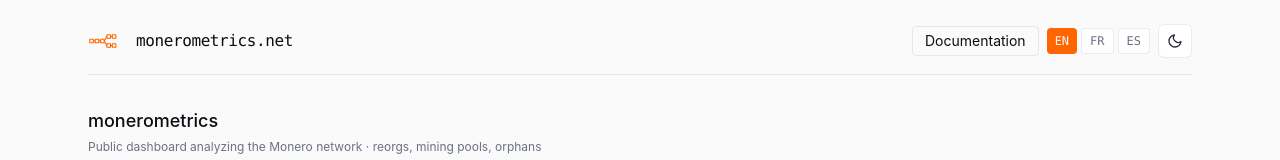
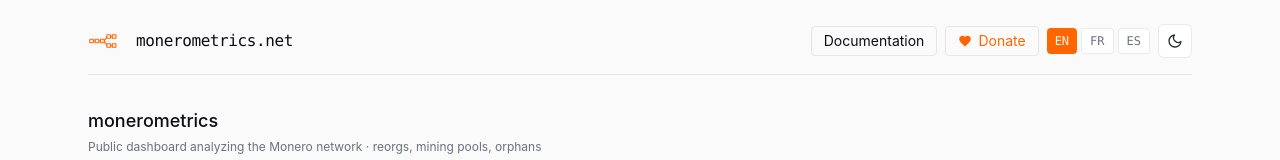
Before and after one commit to nowi333/monerometrics, a React (Vite) app in the folder apps/dashboard/: page / in a window 1280 px wide. Shown: the top 160 px of the page. Built offline with nearby package versions, Linux system fonts and the light colour scheme; no server answers.

Commit message:
dashboard: bouton "don" (coeur) dans le header
Ajoute un bouton de don entre Documentation et le selecteur de langue.
Au clic : retour au dashboard si besoin, puis defilement vers le widget
de don XMR. Cle i18n donate.nav (FR/EN/ES), ancre id="donation".

```diff
--- a/apps/dashboard/src/App.jsx
+++ b/apps/dashboard/src/App.jsx
@@ -20,6 +20,14 @@
   const { t } = useTranslation()
   const [view, setView] = useState('dashboard')
 
+  // Revient au dashboard (si besoin) puis defile jusqu'au widget de don.
+  const goToDonation = () => {
+    setView('dashboard')
+    setTimeout(() => {
+      document.getElementById('donation')?.scrollIntoView({ behavior: 'smooth', block: 'start' })
+    }, 50)
+  }
+
   return (
     <div className="min-h-screen p-3 sm:p-6 max-w-6xl mx-auto">
       <header
@@ -34,6 +42,18 @@
             style={{ borderColor: 'var(--color-border)', color: 'var(--color-text)' }}
           >
             {view === 'dashboard' ? t('doc.nav') : t('doc.backToDashboard')}
+          </button>
+          <button
+            onClick={goToDonation}
+            title={t('donate.nav')}
+            aria-label={t('donate.nav')}
+            className="text-sm px-3 py-1 rounded border hover:opacity-80 transition-opacity flex items-center gap-1.5"
+            style={{ borderColor: 'var(--color-border)', color: 'var(--color-accent)' }}
+          >
+            <svg width="14" height="14" viewBox="0 0 24 24" fill="currentColor" aria-hidden="true">
+              <path d="M12 21.35l-1.45-1.32C5.4 15.36 2 12.28 2 8.5 2 5.42 4.42 3 7.5 3c1.74 0 3.41.81 4.5 2.09C13.09 3.81 14.76 3 16.5 3 19.58 3 22 5.42 22 8.5c0 3.78-3.4 6.86-8.55 11.54L12 21.35z"/>
+            </svg>
+            <span className="hidden sm:inline">{t('donate.nav')}</span>
           </button>
           <LanguageSwitcher />
           <ThemeToggle />
--- a/apps/dashboard/src/Donation.jsx
+++ b/apps/dashboard/src/Donation.jsx
@@ -30,7 +30,8 @@
 
   return (
     <div
-      className="rounded-lg border p-6 mb-4"
+      id="donation"
+      className="rounded-lg border p-6 mb-4 scroll-mt-4"
       style={{ background: 'var(--color-card)', borderColor: 'var(--color-border)' }}
     >
       <h3 className="text-base font-medium mb-2" style={{ color: 'var(--color-text)' }}>
--- a/apps/dashboard/src/i18n.js
+++ b/apps/dashboard/src/i18n.js
@@ -154,6 +154,7 @@
           'info.fork': 'Visual map of the latest blocks: the canonical chain and any orphan branches, color-coded by mining pool. Limit: shows a recent window of blocks, not the full history.',
 
           // Donation
+          'donate.nav': 'Donate',
           'donate.title': 'Support monerometrics',
           'donate.body': 'monerometrics is open-source and self-funded, with no ads and no tracking. If it is useful to you, a Monero donation helps cover the infrastructure costs and keeps the public dashboard and API free.',
           'donate.address': 'Monero address',
@@ -302,6 +303,7 @@
           'info.fork': 'Carte visuelle des derniers blocs : la chaine canonique et les eventuelles branches orphelines, colorees par pool de minage. Limite : affiche une fenetre recente de blocs, pas tout l historique.',
 
           // Donation
+          'donate.nav': 'Faire un don',
           'donate.title': 'Soutenir monerometrics',
           'donate.body': 'monerometrics est open-source et autofinance, sans publicite ni tracage. Si le projet vous est utile, un don en Monero aide a couvrir les couts d infrastructure et garde le tableau de bord et l API publics gratuits.',
           'donate.address': 'Adresse Monero',
@@ -451,6 +453,7 @@
           'info.fork': 'Mapa visual de los ultimos bloques: la cadena canonica y las posibles ramas huerfanas, coloreadas por pool de mineria. Limite: muestra una ventana reciente de bloques, no todo el historial.',
 
           // Donation
+          'donate.nav': 'Donar',
           'donate.title': 'Apoya monerometrics',
           'donate.body': 'monerometrics es de codigo abierto y autofinanciado, sin publicidad ni rastreo. Si te resulta util, una donacion en Monero ayuda a cubrir los costos de infraestructura y mantiene gratuitos el panel y la API publicos.',
           'donate.address': 'Direccion Monero',
```
